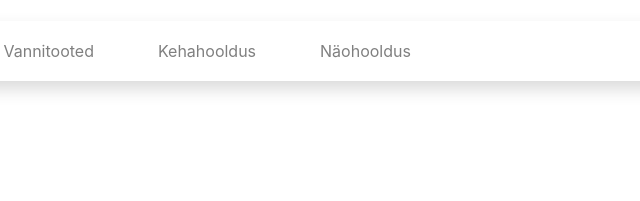
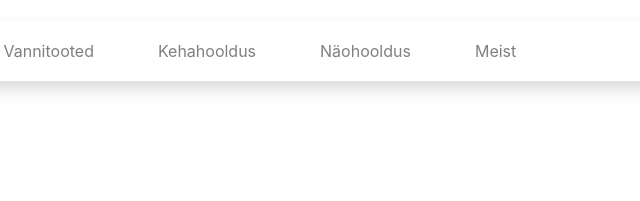
Before and after one commit to Handreson/Seebidjamuu, a plain HTML site: page cart.html in a window 1280 px wide. Shown: the part 235-436 px from the top of the page, 178-818 px from the left. Drawn offline with nearby package versions, Linux system fonts and the light colour scheme.

Commit message:
Update cart.html

```diff
--- a/cart.html
+++ b/cart.html
@@ -56,7 +56,8 @@
                             <a class="dropdown-item" href="#">Koorijad ja maskid</a>
                         </div>
                     </li>
-                </ul>
+                    <li class="nav-item"><a class="nav-link" href="#">Meist</a></li>
+             </ul>
                 <!-- search -->
                 <form class="form-inline m-2 my-lg-0">
                     <input class="form-control mr-sm-2" type="search" placeholder="Otsi" aria-label="Search">
```
